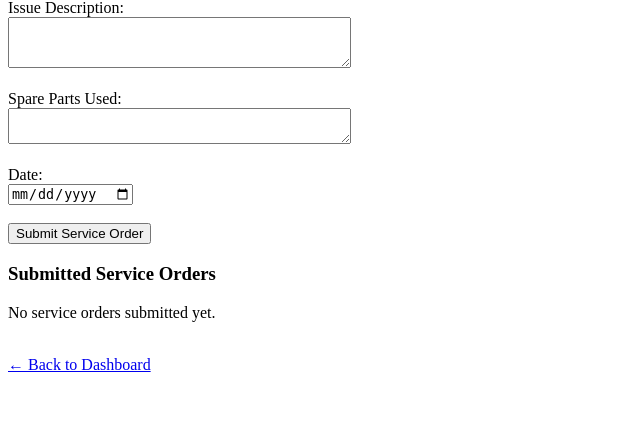
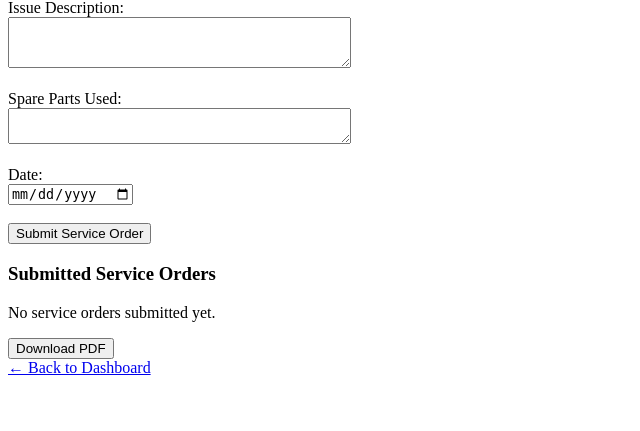
Before and after one commit to biomedlink96/biomedlink, a FastAPI app: page /serviceorder in a window 1280 px wide. Shown: the part 68-499 px from the top of the page, without its empty margins (0-640 px from the left). Run offline with FastAPI, Linux system fonts and the light colour scheme; data that the repository does not hold is empty.

Commit message:
Update serviceorder.html

```diff
--- a/backend/templates/serviceorder.html
+++ b/backend/templates/serviceorder.html
@@ -50,6 +50,10 @@
     <p>No service orders submitted yet.</p>
   {% endif %}
 
+  <a href="/download-serviceorders-pdf" target="_blank">
+  <button>Download PDF</button>
+</a>
+
   <br><a href="/pharmalab">← Back to Dashboard</a>
 </body>
 </html>
```
